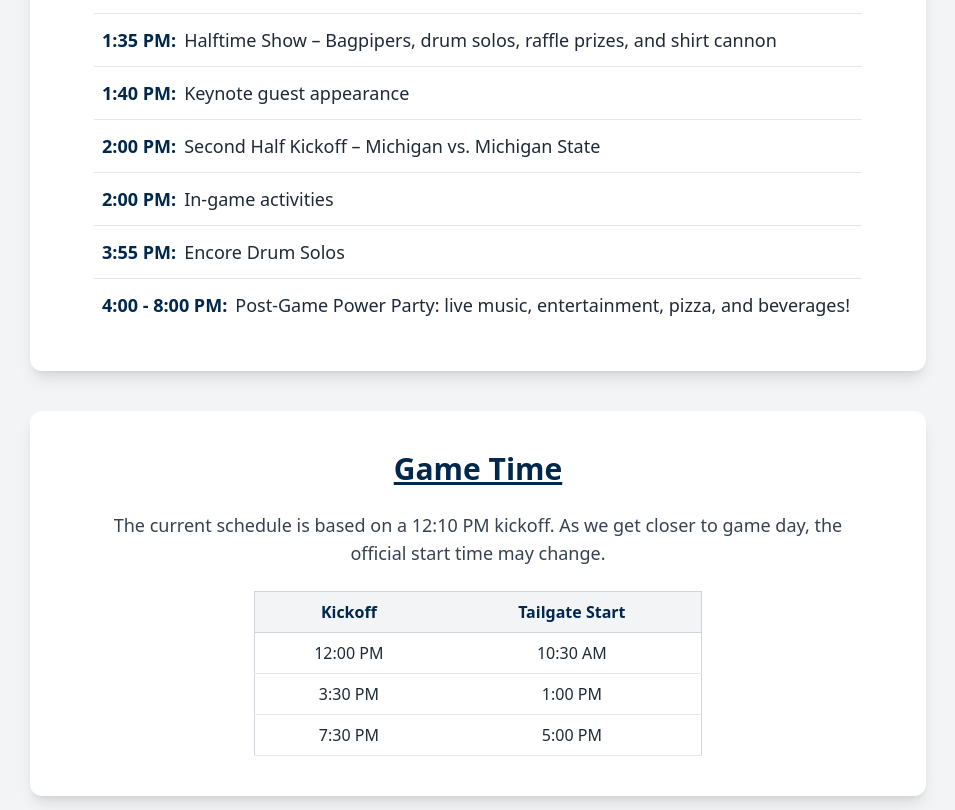
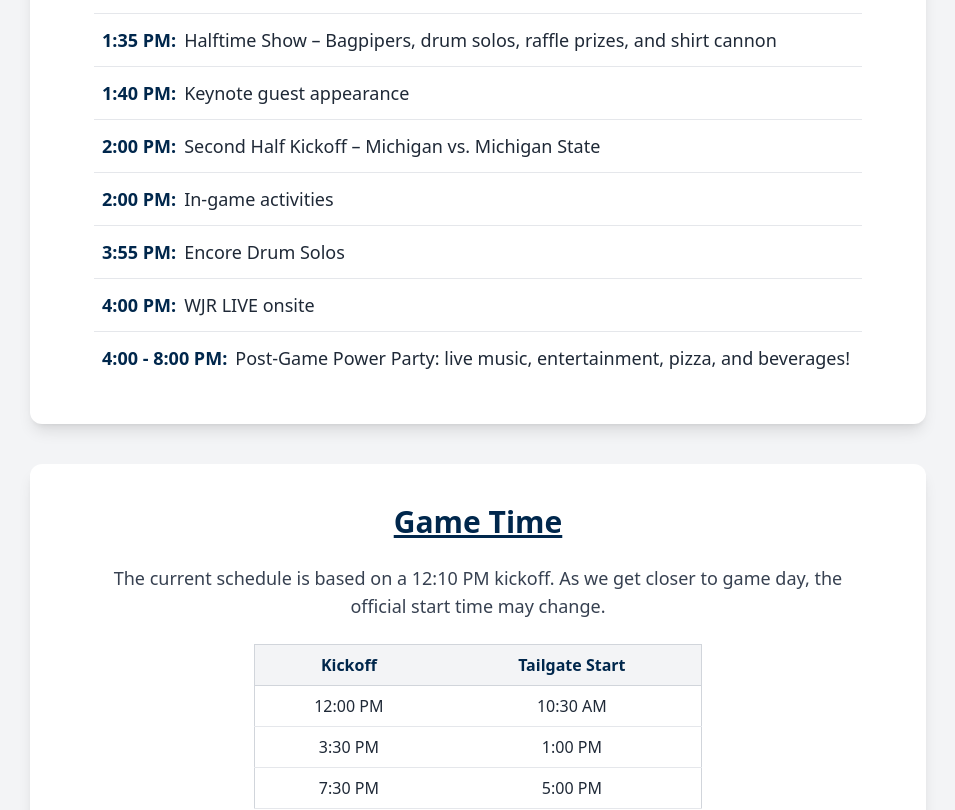
Before and after one commit to jacob-hill90/joejoes4, a React (Vite) app: page / in a window 1280 px wide. Shown: the part 1113-1923 px from the top of the page, without its empty margins (162-1117 px from the left). Built offline with nearby package versions, Linux system fonts and the light colour scheme.

Commit message:
added wjr

```diff
--- a/src/components/Home.jsx
+++ b/src/components/Home.jsx
@@ -133,6 +133,10 @@ const Home = () => {
               event: "Encore Drum Solos",
             },
             {
+              time: "4:00 PM",
+              event: "WJR LIVE onsite",
+            },
+            {
               time: "4:00 - 8:00 PM",
               event: "Post-Game Power Party: live music, entertainment, pizza, and beverages!",
             },
```
